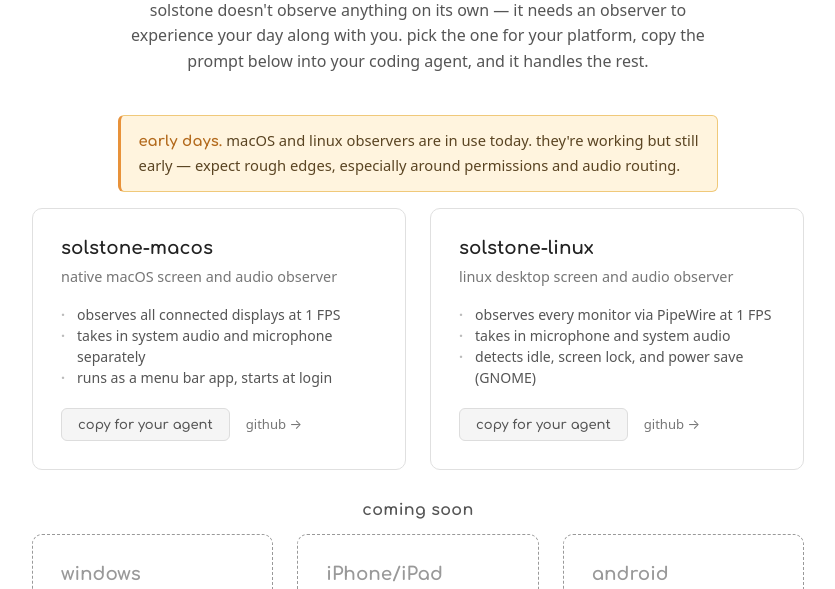
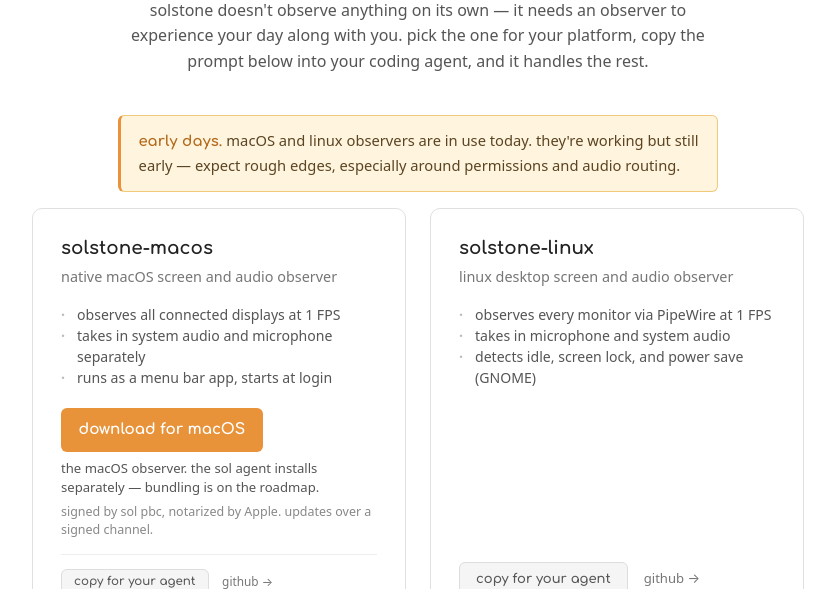
Before and after one commit to solpbc/solstone.app, a plain HTML site: page public/observers.html in a window 1280 px wide. Shown: the part 211-800 px from the top of the page, without its empty margins (222-1057 px from the left). Drawn offline with Linux system fonts and the light colour scheme.

Commit message:
observers: add primary "download for macOS" button + observer/agent clarifier
Two-tier action layout on the solstone-macos card:
- Primary: orange "download for macOS" → /download/macos stable permalink.
- Clarifier: "the macOS observer. the sol agent installs separately —
  bundling is on the roadmap." (founder-mandated, verbatim).
- Trust signal: signed by sol pbc, notarized by Apple, signed update channel.
- Secondary (visually demoted): "copy for your agent" + github →. Blurb
  reframed as the developer build path.

Linux/tmux/coming-soon cards untouched. CMO disposition:
cmo/workspace/macos-dmg-marketing-disposition.md (req_lh6wecc2).

```diff
--- a/public/observers.html
+++ b/public/observers.html
@@ -105,6 +105,57 @@
         .gh-link:hover {
             color: #E8923A;
         }
+        .primary-action {
+            display: flex;
+            flex-direction: column;
+            gap: 0.45rem;
+            margin-top: auto;
+            margin-bottom: 1rem;
+        }
+        .download-btn {
+            display: inline-block;
+            align-self: flex-start;
+            font-family: 'Comfortaa', system-ui, sans-serif;
+            font-size: 0.95rem;
+            font-weight: 700;
+            background: #E8923A;
+            color: #fff;
+            text-decoration: none;
+            border: none;
+            border-radius: 6px;
+            padding: 0.65rem 1.1rem;
+            transition: background-color 0.15s;
+        }
+        .download-btn:hover {
+            background: #d27f2c;
+            color: #fff;
+        }
+        .download-clarifier {
+            font-size: 0.82rem;
+            color: #555;
+            margin: 0;
+            line-height: 1.4;
+        }
+        .trust-signal {
+            font-size: 0.78rem;
+            color: #888;
+            margin: 0;
+            line-height: 1.4;
+        }
+        .secondary-action {
+            display: flex;
+            align-items: center;
+            gap: 0.85rem;
+            padding-top: 0.85rem;
+            border-top: 1px solid #eee;
+        }
+        .secondary-action .copy-btn {
+            font-size: 0.74rem;
+            padding: 0.35rem 0.75rem;
+        }
+        .secondary-action .gh-link {
+            font-size: 0.74rem;
+        }
         .supplemental {
             max-width: 820px;
             width: 90vw;
@@ -180,11 +231,16 @@
                 <li>takes in system audio and microphone separately</li>
                 <li>runs as a menu bar app, starts at login</li>
             </ul>
-            <div class="card-actions">
+            <div class="primary-action">
+                <a href="https://solstone.app/download/macos" class="download-btn">download for macOS</a>
+                <p class="download-clarifier">the macOS observer. the sol agent installs separately — bundling is on the roadmap.</p>
+                <p class="trust-signal">signed by sol pbc, notarized by Apple. updates over a signed channel.</p>
+            </div>
+            <div class="secondary-action">
                 <button class="copy-btn" data-target="blurb-macos">copy for your agent</button>
                 <a href="https://github.com/solpbc/solstone-macos" class="gh-link">github →</a>
             </div>
-            <pre class="blurb" id="blurb-macos">install the solstone-macos observer — a native swift menu bar app that observes screen and audio along with you. requires Xcode (full IDE, not just command line tools).
+            <pre class="blurb" id="blurb-macos">developer build (build from source). most people should download the DMG above. this path requires Xcode (full IDE, not just command line tools) and is here for developers who want to build, modify, or hand the install to a coding agent.
 
 cd "$(sol root)/observers" && git clone https://github.com/solpbc/solstone-macos.git && cd solstone-macos
 
```
